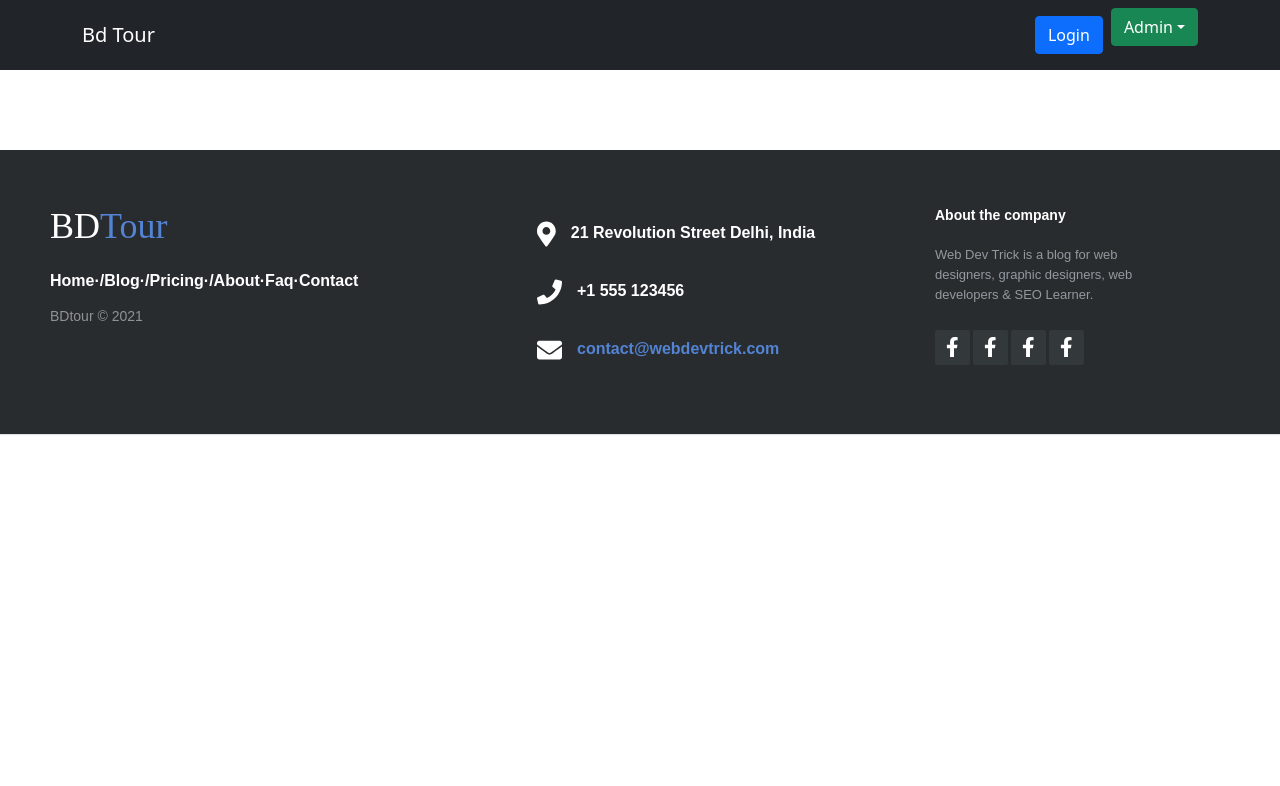
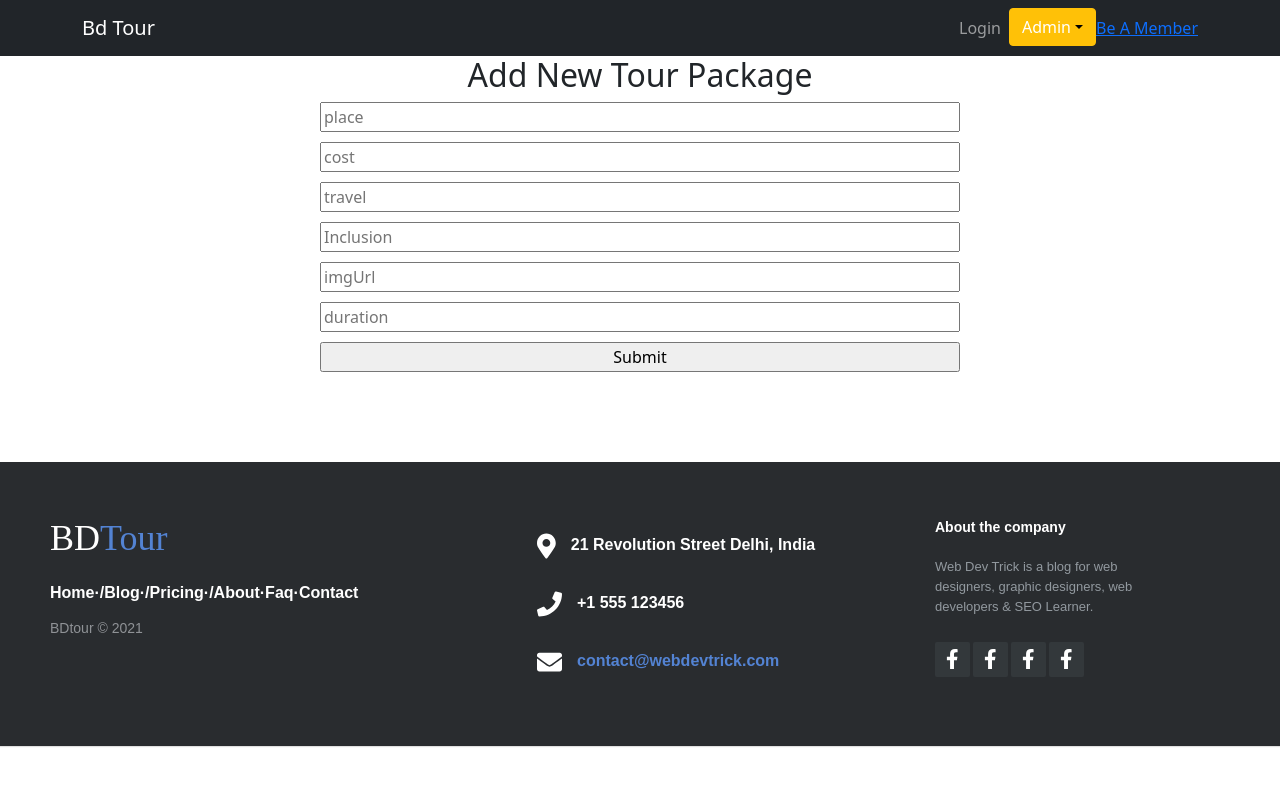
Before and after one commit to FahadwebD/BdTour_client, a React (Create React App) app: page /addNewTour in a window 1280 px wide. Shown: the top 786 px of the page. Built offline with nearby package versions, Linux system fonts and the light colour scheme; no server answers.

Commit message:
design and deployment left

```diff
--- a/package.json
+++ b/package.json
@@ -15,6 +15,7 @@
     "react": "^17.0.2",
     "react-bootstrap": "^2.0.0",
     "react-dom": "^17.0.2",
+    "react-hook-form": "^7.18.0",
     "react-router-dom": "^5.3.0",
     "react-scripts": "4.0.3",
     "sweetalert": "^2.1.2",
--- a/src/App.js
+++ b/src/App.js
@@ -13,6 +13,10 @@ import PlaceOrder from './Pages/User/PlaceOrder/PlaceOrder';
 import UsersOrders from './Pages/AdminDashboard/UsersOrders/UsersOrders';
 import ShowOrder from './Pages/User/ShowOrder/ShowOrder';
 import UserManagment from './Pages/User/UserManagement/UserManagment';
+import PrivateRoute from './PrivateRoute/PrivateRoute';
+import BeAMember from './Pages/BeAMember/BeAMember';
+
+import AddNewPackage from './Pages/AdminDashboard/AddNewPackage/AddNewPackage';
 
 function App() {
   return (
@@ -50,6 +54,13 @@ function App() {
         <Route exact path='/user/showOrder'>
           <ShowOrder></ShowOrder>
         </Route>
+        <Route exact path='/addNewTour'>
+          <AddNewPackage></AddNewPackage>
+        </Route>
+        <PrivateRoute>
+          <BeAMember exact path='/be'></BeAMember>
+        </PrivateRoute>
+
       </Switch>
       <Footer></Footer>
       </BrowserRouter>
--- /dev/null
+++ b/src/Pages/AdminDashboard/AddNewPackage/AddNewPackage.css
@@ -0,0 +1,13 @@
+.add-tour form{
+
+    display: flex;
+    flex-direction: column;
+    justify-content: center;
+    align-items: center;
+
+}
+
+.add-tour form input{
+    width: 50%;
+    margin-bottom: 10px;
+}
--- /dev/null
+++ b/src/Pages/AdminDashboard/AddNewPackage/AddNewPackage.js
@@ -0,0 +1,62 @@
+import React from 'react';
+import { useForm } from "react-hook-form";
+import './AddNewPackage.css';
+
+
+const AddNewPackage = () => {
+
+    const { register, handleSubmit ,reset } = useForm();
+  const onSubmit = data => {
+    console.log(data)
+
+    fetch('http://localhost:5000/tours/add' , {
+        method:'POST',
+        headers:{
+            'content-type': 'application/json'
+        },
+        body: JSON.stringify(data)
+    })
+    .then(res => res.json())
+    .then(data => {
+        if(data.insertedId){
+            alert('success')
+            reset();
+
+        }
+    })
+  };
+    return (
+        <div className='add-tour'>
+            <h2>Add New Tour Package</h2>
+        <form onSubmit={handleSubmit(onSubmit)}>
+      <input {...register("place", { required: true, maxLength: 200 })} placeholder="place"/>
+      <input type="number" {...register("cost", { required: true, min: 18, max: 92129 })} placeholder="cost" />
+      <input {...register("travel", { required: true, maxLength: 200 })} placeholder="travel"/>
+      <input {...register("Inclusion", { required: true, maxLength: 200 })} placeholder="Inclusion" />
+      <input {...register("img", { required: true, maxLength: 200 })} placeholder="imgUrl" />
+      <input type="number" {...register("duration", {required: true, min: 1, max: 99 })} placeholder="duration" />
+      <input type="submit" />
+    </form>
+        </div>
+    );
+};
+
+export default AddNewPackage;
+// place
+// :
+// "Old Dhaka"
+// cost
+// :
+// 10000
+// travel
+// :
+// "Dhaka-Sylhet-Dhaka"
+// Inclusion
+// :
+// "Breakfast+Dinner Pick-up Drop  Accommodation Daily Water"
+// img
+// :
+// "https://cdn.bangladeshscenictours.com/wp-content/uploads/2019/11/Bangl..."
+// duration
+// :
+// 3
--- /dev/null
+++ b/src/Pages/BeAMember/BeAMember.js
@@ -0,0 +1,11 @@
+import React from 'react';
+
+const BeAMember = () => {
+    return (
+        <div>
+            <h1>From Membership</h1>
+        </div>
+    );
+};
+
+export default BeAMember;
--- a/src/Pages/Shared/Header/Header.js
+++ b/src/Pages/Shared/Header/Header.js
@@ -1,6 +1,6 @@
 import React from 'react';
 import { Button, Container, Dropdown, Nav, Navbar, NavDropdown } from 'react-bootstrap';
-import { Link } from 'react-router-dom';
+import { Link, NavLink } from 'react-router-dom';
 import useAuth from '../../../hooks/useAuth';
 
 const Header = () => {
@@ -19,22 +19,22 @@ const Header = () => {
 
       {user?.email?
       <Dropdown>
-      <Dropdown.Toggle variant="success" id="dropdown-basic">
-      <Link to='/userManagement' style={{textDecoration:'none' , color:'white'}}>
+      <Dropdown.Toggle variant="light" id="dropdown-basic">
+      <Link to='/userManagement' style={{textDecoration:'none' , color:'dark'}}>
             {user?.displayName}
           </Link>
       </Dropdown.Toggle>
 
       <Dropdown.Menu>
         <Dropdown.Item ><Link to='/myorder' style={{textDecoration:'none' }}>My Order</Link></Dropdown.Item>
-        <Dropdown.Item><Button onClick={logOut}>Logout</Button></Dropdown.Item>
+        <Dropdown.Item onClick={logOut}>Logout</Dropdown.Item>
 
 
       </Dropdown.Menu>
-    </Dropdown>:<Nav.Link as={Link} to="/login"><Button>Login</Button></Nav.Link>}
+    </Dropdown>:<Nav.Link as={Link} to="/login">Login</Nav.Link>}
 
 <Dropdown>
-  <Dropdown.Toggle variant="success" id="dropdown-basic">
+  <Dropdown.Toggle variant="warning" id="dropdown-basic">
   <Link to='/sd' style={{textDecoration:'none' , color:'white'}}>
         Admin
       </Link>
@@ -42,13 +42,14 @@ const Header = () => {
 
   <Dropdown.Menu>
     <Dropdown.Item ><Link to='/admin/userOrder' style={{textDecoration:'none' }}>Manage Order</Link></Dropdown.Item>
-    <Dropdown.Item>Add New Tour Plan</Dropdown.Item>
+    <Dropdown.Item><Link to='/addNewTour' style={{textDecoration:'none' }}>Add New TourPackage</Link></Dropdown.Item>
 
   </Dropdown.Menu>
 </Dropdown>
 
     </Nav>
   </Navbar.Collapse>
+  <NavLink to='/be'>Be A Member</NavLink>
   </Container>
 </Navbar>
         </div>
--- /dev/null
+++ b/src/Pages/User/ShowOrder/ShowOrder.css
@@ -0,0 +1,7 @@
+.glyphicon {  margin-bottom: 10px;margin-right: 10px;}
+
+small {
+display: block;
+line-height: 1.428571429;
+color: #999;
+}
--- a/src/Pages/User/ShowOrder/ShowOrder.js
+++ b/src/Pages/User/ShowOrder/ShowOrder.js
@@ -2,6 +2,7 @@ import React, { useEffect, useState } from 'react';
 import useAuth from '../../../hooks/useAuth';
 import useFilterOrder from '../../../hooks/useFilterOrder';
 import ShowOrderP from './ShowOrderP';
+import './ShowOrder.css'
 
 const ShowOrder = () => {
     const [orders , setOrders] = useState([])
@@ -41,26 +42,35 @@ const ShowOrder = () => {
 
 
 
-    console.log(finish)
 
 
 
 
 
 
+ console.log(user)
 
     return (
         <div>
-            <h2>Show ORder From User</h2>
-            <h2>{user.email}</h2>
-            <div>
+       {user.email?      <div className="container mt-5 d-flex justify-content-center">
+    <div className="card p-3">
+        <div className="d-flex align-items-center">
+            <div className="image"> <img src={user.photoURL} alt='' className="rounded" style={{width:"155"}}/> </div>
+            <div className="ml-3 w-100">
+                <h4 className="mb-0 mt-0">{user.displayName}</h4> <span></span>
+
+            </div>
+        </div>
+    </div>
+</div>: <div className='d-flex align-items-center justify-content-center'><h1>You Don't Have Any Booked Package Sir</h1></div>}
+
+
+
+<div>
                 {
                     <ShowOrderP oderss={ordering}></ShowOrderP>
                 }
             </div>
-
-
-
 
         </div>
     );
--- a/src/Pages/User/ShowOrder/ShowOrderP.js
+++ b/src/Pages/User/ShowOrder/ShowOrderP.js
@@ -1,4 +1,5 @@
 import React, { useEffect, useState } from 'react';
+import { Row } from 'react-bootstrap';
 import SpecificOne from './SpecificOne';
 
 const ShowOrderP = ({oderss}) => {
@@ -19,8 +20,9 @@ const ShowOrderP = ({oderss}) => {
 
     return (
         <div>
-           <h1>{booked?.length}</h1>
-           <div>
+           <h1>Booked {booked?.length} Packge</h1>
+           <div className='container'>
+           <Row xs={1} md={2} className="g-4">
                {
                 booked?.map(d=> <SpecificOne data={d}>
 
@@ -28,6 +30,7 @@ const ShowOrderP = ({oderss}) => {
 
 
                }
+               </Row>
                </div>
         </div>
     );
--- a/src/Pages/User/ShowOrder/SpecificOne.js
+++ b/src/Pages/User/ShowOrder/SpecificOne.js
@@ -1,10 +1,22 @@
 import React from 'react';
+import { Card, Col } from 'react-bootstrap';
 
 const SpecificOne = ({data}) => {
-    console.log(data)
+   const {place , img , Inclusion} = data
     return (
         <div>
-         <h1>{data.place}</h1>
+
+         <Col>
+      <Card>
+        <Card.Img variant="top" src={img} />
+        <Card.Body>
+          <Card.Title>{place}</Card.Title>
+          <Card.Text>
+            {Inclusion}
+          </Card.Text>
+        </Card.Body>
+      </Card>
+    </Col>
         </div>
     );
 };
--- a/src/Pages/User/UserOrder/UserOrder.js
+++ b/src/Pages/User/UserOrder/UserOrder.js
@@ -37,6 +37,8 @@ const UserOrder = () => {
           }
         })
 
+
+
         }
     return (
         <div>
@@ -51,8 +53,8 @@ const UserOrder = () => {
                     </ManageOrder>)
                 }
             </div>
-            <div>
-                {booked.length?<Link to='/placeOrder'><button>Check Out </button></Link>:'Please Select a package sir'}
+            <div >
+                {booked.length?<Link to='/placeOrder'><button >Check Out </button></Link>:'Please Select a package sir'}
              </div>
         </div>
     );
--- /dev/null
+++ b/src/PrivateRoute/PrivateRoute.js
@@ -0,0 +1,34 @@
+import React from 'react';
+import { Spinner } from 'react-bootstrap';
+import { Redirect, Route } from 'react-router';
+import useAuth from '../hooks/useAuth';
+
+
+const PrivateRoute = ({ children, ...rest }) => {
+
+    const{user , isLoading} = useAuth();
+
+    if(isLoading){
+        return   <Spinner animation="border" variant="info" />
+    }
+
+    return (
+        <Route
+        {...rest}
+        render={({location})=>user.email? children: <Redirect
+        to={{
+            pathname:'/login',
+            state:{from:location}
+        }}
+
+        >
+
+        </Redirect>
+    }
+        >
+
+        </Route>
+    );
+};
+
+export default PrivateRoute;
```
Also changed, not shown: 1 other file (tests, documents, lock files or other folders).
